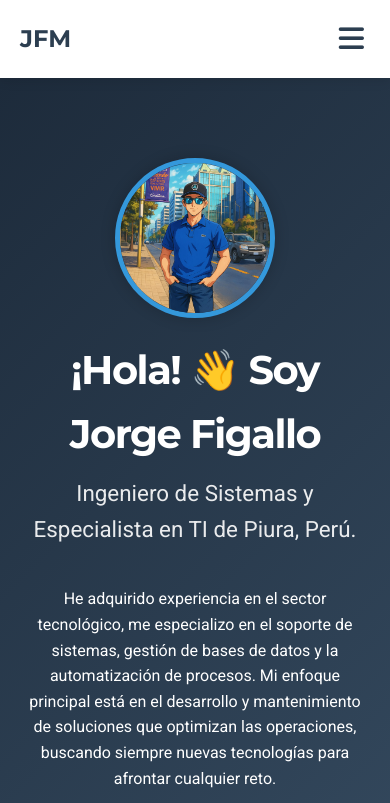
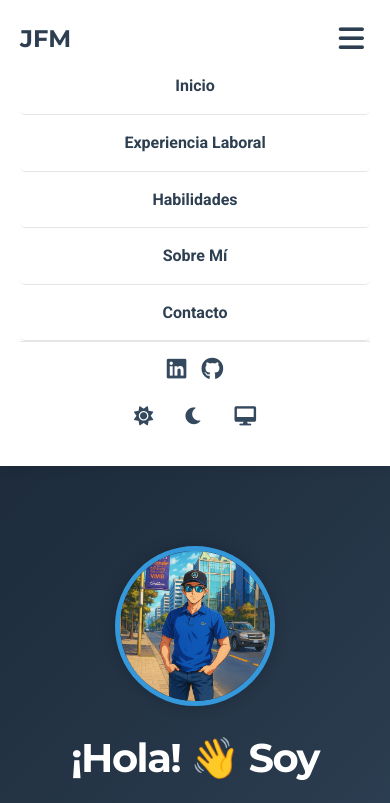
Before and after one commit to jorgefigalloo/cv-figallo, a plain HTML site: page index.html in a window 390 px wide. Both pictures are taken after a click on the button 351 px from the left and 39 px from the top of the page. Shown: the top 803 px of the page. Drawn offline with Linux system fonts and the light colour scheme.

Commit message:
mejoras de menu

```diff
--- a/script.js
+++ b/script.js
@@ -1,46 +1,47 @@
 document.addEventListener('DOMContentLoaded', () => {
-    const lightBtn = document.getElementById('light-mode-btn');
-    const darkBtn = document.getElementById('dark-mode-btn');
-    const systemBtn = document.getElementById('system-mode-btn');
+    // --- Lógica para el menú de hamburguesa ---
+    const hamburgerMenu = document.getElementById('hamburger-menu');
+    const navbar = document.querySelector('.navbar');
+
+    hamburgerMenu.addEventListener('click', () => {
+        navbar.classList.toggle('active');
+    });
+
+    // Cerrar el menú si se hace clic en un enlace del menú
+    const navLinks = document.querySelectorAll('.nav-list a');
+    navLinks.forEach(link => {
+        link.addEventListener('click', () => {
+            navbar.classList.remove('active');
+        });
+    });
+
+    // --- Lógica para el cambio de tema ---
+    const lightModeBtn = document.getElementById('light-mode-btn');
+    const darkModeBtn = document.getElementById('dark-mode-btn');
+    const systemModeBtn = document.getElementById('system-mode-btn');
     const body = document.body;
 
     // Función para aplicar el tema
-    const setTheme = (theme) => {
-        body.setAttribute('data-theme', theme);
+    function setTheme(theme) {
+        body.dataset.theme = theme;
         localStorage.setItem('theme', theme);
-    };
+    }
 
-    // Cargar el tema guardado en localStorage al iniciar
+    // Cargar el tema al iniciar la página
     const savedTheme = localStorage.getItem('theme');
     if (savedTheme) {
         setTheme(savedTheme);
     } else {
-        // Si no hay tema guardado, usar la preferencia del sistema
-        const prefersDarkScheme = window.matchMedia("(prefers-color-scheme: dark)");
-        if (prefersDarkScheme.matches) {
-            setTheme('dark');
-        } else {
-            setTheme('light');
-        }
+        const systemTheme = window.matchMedia('(prefers-color-scheme: dark)').matches ? 'dark' : 'light';
+        setTheme(systemTheme);
     }
 
-    // Escuchadores de eventos para los botones
-    lightBtn.addEventListener('click', () => {
-        setTheme('light');
-    });
-
-    darkBtn.addEventListener('click', () => {
-        setTheme('dark');
-    });
-
-    systemBtn.addEventListener('click', () => {
-        // Eliminar el tema guardado para que vuelva a usar la preferencia del sistema
+    // Escuchadores de eventos para los botones de tema
+    lightModeBtn.addEventListener('click', () => setTheme('light'));
+    darkModeBtn.addEventListener('click', () => setTheme('dark'));
+    systemModeBtn.addEventListener('click', () => {
         localStorage.removeItem('theme');
-        const prefersDarkScheme = window.matchMedia("(prefers-color-scheme: dark)");
-        if (prefersDarkScheme.matches) {
-            setTheme('dark');
-        } else {
-            setTheme('light');
-        }
+        const systemTheme = window.matchMedia('(prefers-color-scheme: dark)').matches ? 'dark' : 'light';
+        setTheme(systemTheme);
     });
 });
--- a/style.css
+++ b/style.css
@@ -4,9 +4,9 @@
     --primary-color: #2c3e50;
     --secondary-color: #34495e;
     --accent-color: #3498db;
-    --background-color: #f0f2f5; /* Nuevo color de fondo */
+    --background-color: #f0f2f5;
     --text-color: #333;
-    --card-bg: #fff; /* Las tarjetas se mantienen blancas para el contraste */
+    --card-bg: #fff;
     --shadow: 0 4px 10px rgba(0, 0, 0, 0.08);
 }
 
@@ -230,7 +230,8 @@ body[data-theme="dark"] .theme-switcher-nav button:hover {
 }
 
 /* Estilos Específicos */
-.job-card, .education-card {
+.job-card,
+.education-card {
     background-color: var(--card-bg);
     padding: 30px;
     margin-bottom: 30px;
@@ -240,12 +241,14 @@ body[data-theme="dark"] .theme-switcher-nav button:hover {
     transition: transform 0.3s ease, box-shadow 0.3s ease, background-color 0.5s ease;
 }
 
-.job-card:hover, .education-card:hover {
+.job-card:hover,
+.education-card:hover {
     transform: translateY(-5px);
     box-shadow: 0 6px 15px rgba(0, 0, 0, 0.12);
 }
 
-.job-card h3, .education-card h3 {
+.job-card h3,
+.education-card h3 {
     margin: 0 0 5px 0;
     color: var(--secondary-color);
 }
@@ -334,11 +337,11 @@ body[data-theme="dark"] .footer {
 
 /* -- Responsividad (Ajustes para Móviles) -- */
 .hamburger-menu {
-    display: none; /* Ocultar por defecto */
+    display: none;
 }
 
 .logo-mobile {
-    display: none; /* Ocultar por defecto */
+    display: none;
     font-family: 'Montserrat', sans-serif;
     font-weight: bold;
     font-size: 1.5rem;
@@ -358,20 +361,22 @@ body[data-theme="dark"] .footer {
         font-size: 2em;
     }
 
-    /* Configuración del menú móvil */
     .nav-container {
         display: flex;
         justify-content: space-between;
         align-items: center;
+        flex-wrap: wrap; /* Permitir que los elementos se envuelvan */
     }
 
-    .nav-list, .nav-right {
-        display: none; /* Oculta ambos menús por defecto en móviles */
-        width: 100%; /* Ocupa todo el ancho */
+    .nav-list,
+    .nav-right {
+        display: none;
+        width: 100%;
         text-align: center;
-        background-color: var(--card-bg); /* Mismo fondo de la navbar */
-        flex-direction: column;
+        background-color: var(--card-bg);
+        flex-direction: column; /* Apilar verticalmente */
         gap: 0;
+        order: 2; /* Colocar debajo del botón hamburguesa */
     }
 
     .nav-list a {
@@ -381,27 +386,33 @@ body[data-theme="dark"] .footer {
     }
 
     .nav-list a::after {
-        display: none; /* Oculta la línea de hover en móviles */
+        display: none;
     }
 
     .nav-right {
         border-top: 1px solid rgba(0, 0, 0, 0.1);
         padding-top: 10px;
         padding-bottom: 10px;
-        flex-direction: row;
+        flex-direction: column; /* Apilar verticalmente */
         justify-content: center;
+        align-items: center;
+        gap: 10px;
     }
 
-    .social-icons-nav, .theme-switcher-nav {
+    .social-icons-nav,
+    .theme-switcher-nav {
         display: flex;
         justify-content: center;
         gap: 15px;
+        width: 100%; /* Ocupar todo el ancho disponible */
     }
 
-    /* Mostrar el botón de hamburguesa y el logo móvil */
-    .hamburger-menu, .logo-mobile {
+    .hamburger-menu,
+    .logo-mobile {
         display: block;
+        order: 1; /* Colocar en la parte superior */
     }
+
     .hamburger-menu {
         background: none;
         border: none;
@@ -410,8 +421,8 @@ body[data-theme="dark"] .footer {
         cursor: pointer;
     }
 
-    /* Clases para mostrar el menú cuando esté activo */
-    .navbar.active .nav-list, .navbar.active .nav-right {
+    .navbar.active .nav-list,
+    .navbar.active .nav-right {
         display: flex;
     }
 }
```
